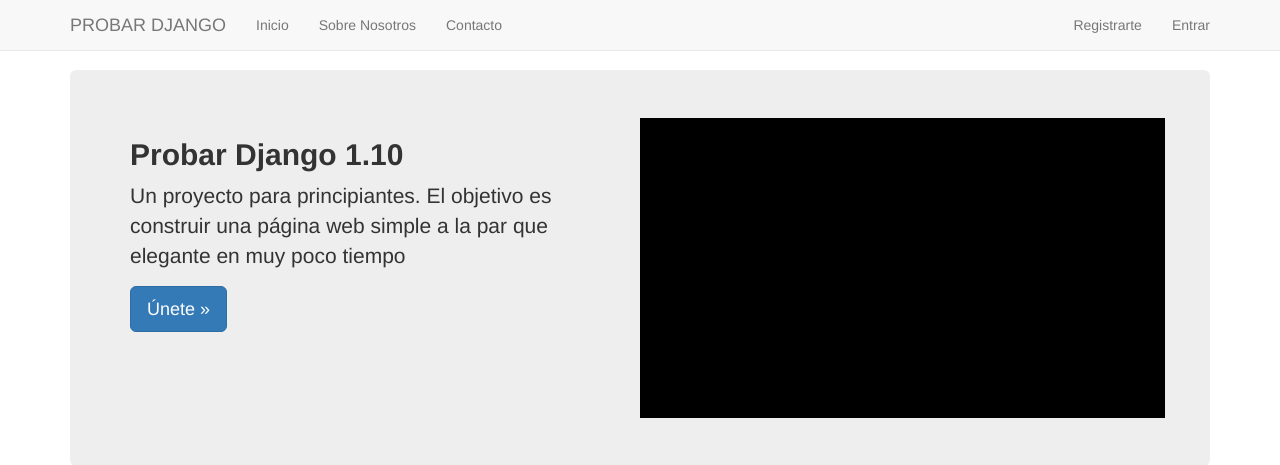
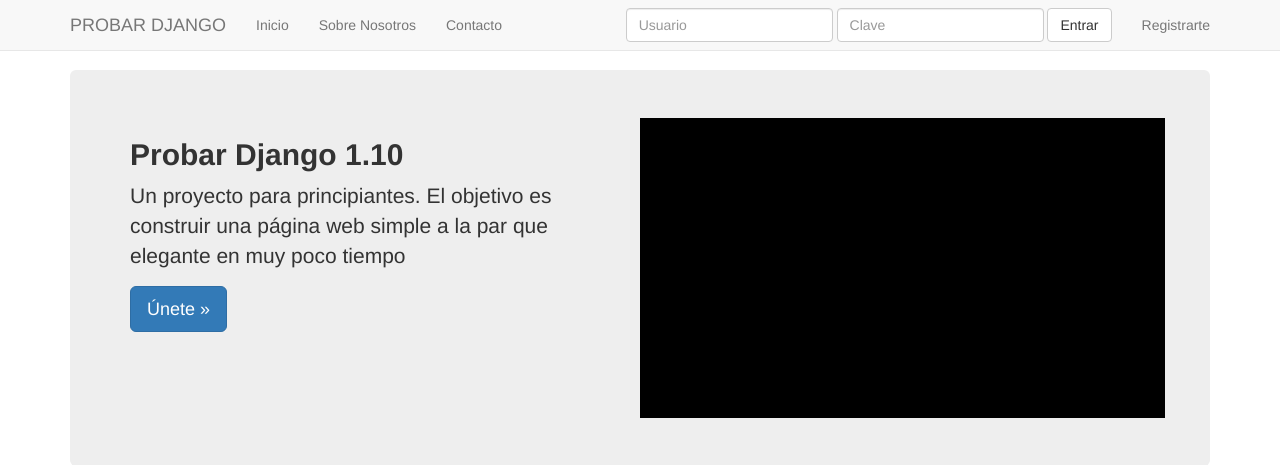
Before and after one commit to probardjango/Probar-Django-1.10, a Django app: page / in a window 1280 px wide. Shown: the top 465 px of the page. Run offline with Django 3.2, Linux system fonts and the light colour scheme; some libraries are stand-ins or nearby versions.

Commit message:
Form de Login en la Navbar

```diff
--- a/src/templates/navbar.html
+++ b/src/templates/navbar.html
@@ -28,14 +28,26 @@
               </ul>
             </li> -->
           </ul>
+
           <ul class="nav navbar-nav navbar-right">
             {% if request.user.is_authenticated %}
             <li><a href="{% url 'auth_logout' %}">Salir</a></li>
             {% else %}
             <li><a href="{% url 'registration_register' %}">Registrarte</a></li>
-            <li><a href="{% url 'auth_login' %}">Entrar</a></li>
+            <!-- <li><a href="{% url 'auth_login' %}">Entrar</a></li> -->
             {% endif %}
           </ul>
+          {% if not request.user.is_authenticated and not "/accounts/login" in request.get_full_path %}
+          <form class='navbar-form navbar-right' method='POST' action='{% url "auth_login" %}'>{% csrf_token %}
+            <div class='form-group'>
+              <input type='text' class='form-control' name='username' placeholder='Usuario' />
+            </div>
+            <div class='form-group'>
+              <input type='password' class='form-control' name='password' placeholder='Clave' />
+            </div>
+            <button type='submit' class='btn btn-default'>Entrar</button>
+          </form>
+          {% endif %}
         </div><!--/.nav-collapse -->
       </div>
     </nav>
```
Also changed, not shown: src/db.sqlite3.
